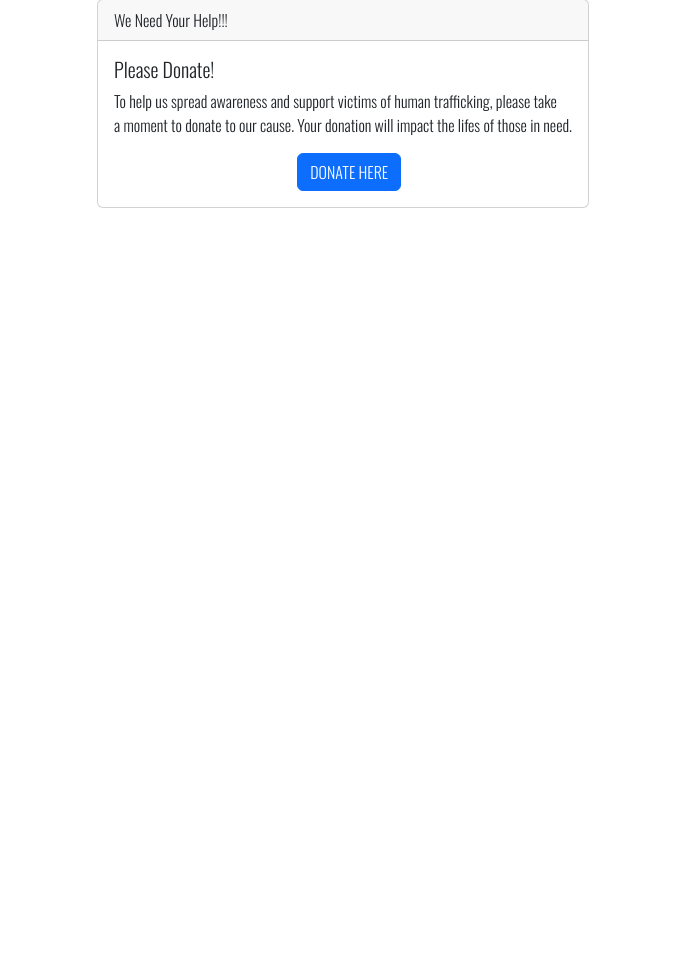
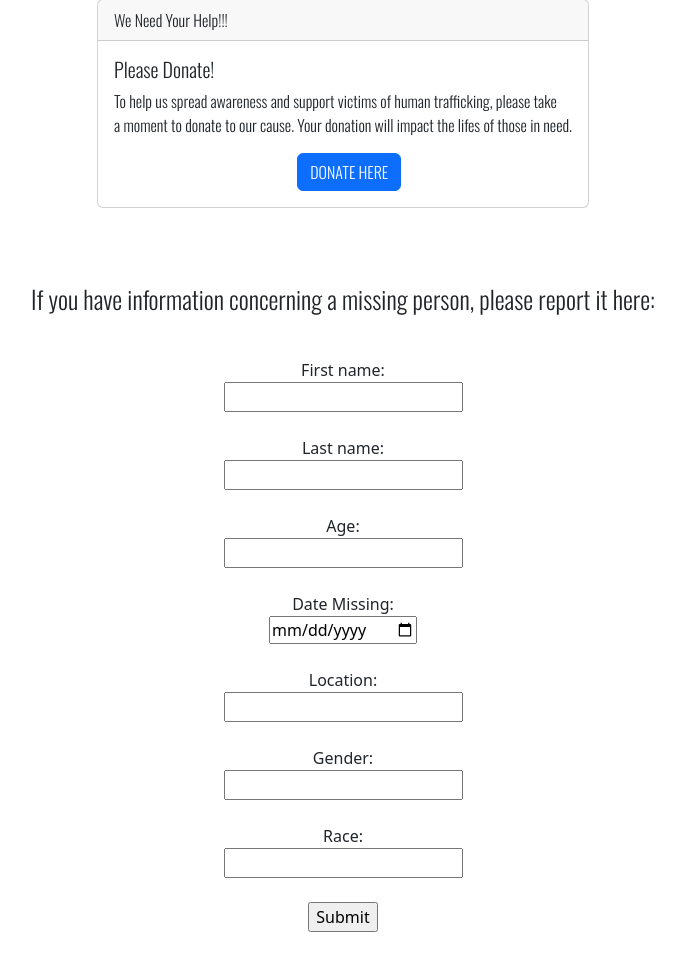
Before and after one commit to evanneff1/Group-10, a Django app: page / in a window 1280 px wide. Shown: the part 2378-3358 px from the top of the page, without its empty margins (297-982 px from the left). Before the commit the page ends 2586 px from the top, so only its background shows below. Run offline with Django 4.2, Linux system fonts and the light colour scheme.

Commit message:
adding the form

```diff
--- a/Missing_Persons/missing_persons/home/templates/homepages/index.html
+++ b/Missing_Persons/missing_persons/home/templates/homepages/index.html
@@ -1,8 +1,7 @@
-{% comment %} Authors: Tanner Child, Cameron Pennock, Dawson Newell, Evan Neff, Jake Millett, Paxton Davis
-The purpose of this application is to raise awareness of Human traffiking and to create a website displaying
-the data of missing persons. {% endcomment %}
-
-{% load static %}
+{% comment %} Authors: Tanner Child, Cameron Pennock, Dawson Newell, Evan Neff,
+Jake Millett, Paxton Davis The purpose of this application is to raise awareness
+of Human traffiking and to create a website displaying the data of missing
+persons. {% endcomment %} {% load static %}
 
 <!DOCTYPE html>
 <html lang="en">
@@ -155,6 +154,16 @@ the data of missing persons. {% endcomment %}
         transform: translate(-50%, -50%);
         color: white;
         font-size: 8vw;
+      }
+      form {
+        display: flex;
+        flex-direction: column;
+        {% comment %} justify-content: center; {% endcomment %}
+        align-items: center;
+      }
+      form p {
+        font-size:25px;
+        text-align:center;
       }
     </style>
   </head>
@@ -344,6 +353,30 @@ the data of missing persons. {% endcomment %}
     <br />
     <br />
     <br />
+    <form>
+      <p>
+        If you have information concerning a missing person, please report it
+        here:
+      </p>
+      <br />
+      <label for="fname">First name:</label>
+      <input type="text" id="fname" name="fname" /><br />
+      <label for="lname">Last name:</label>
+      <input type="text" id="lname" name="lname" /><br />
+      <label for="city">Age:</label>
+      <input type="integer" id="Age" name="Age" /><br />
+      <label for="datemissing">Date Missing:</label>
+      <input type="date" id="datemissing" name="datemissing" /><br />
+      <label for="Location">Location:</label>
+      <input type="text" id="location" name="location" /><br />
+      <label for="gender">Gender:</label>
+      <input type="text" id="gender" name="gender" /><br />
+      <label for="race">Race:</label>
+      <input type="text" id="race" name="race" /><br />
+      <input type="submit" value="Submit" />
+      <br />
+      <br />
+    </form>
 
     <script>
       function toUTA() {
```
Also changed, not shown: Missing_Persons/missing_persons/home/templates/missingPersons.html (+6 -7 lines), 6 other files.
